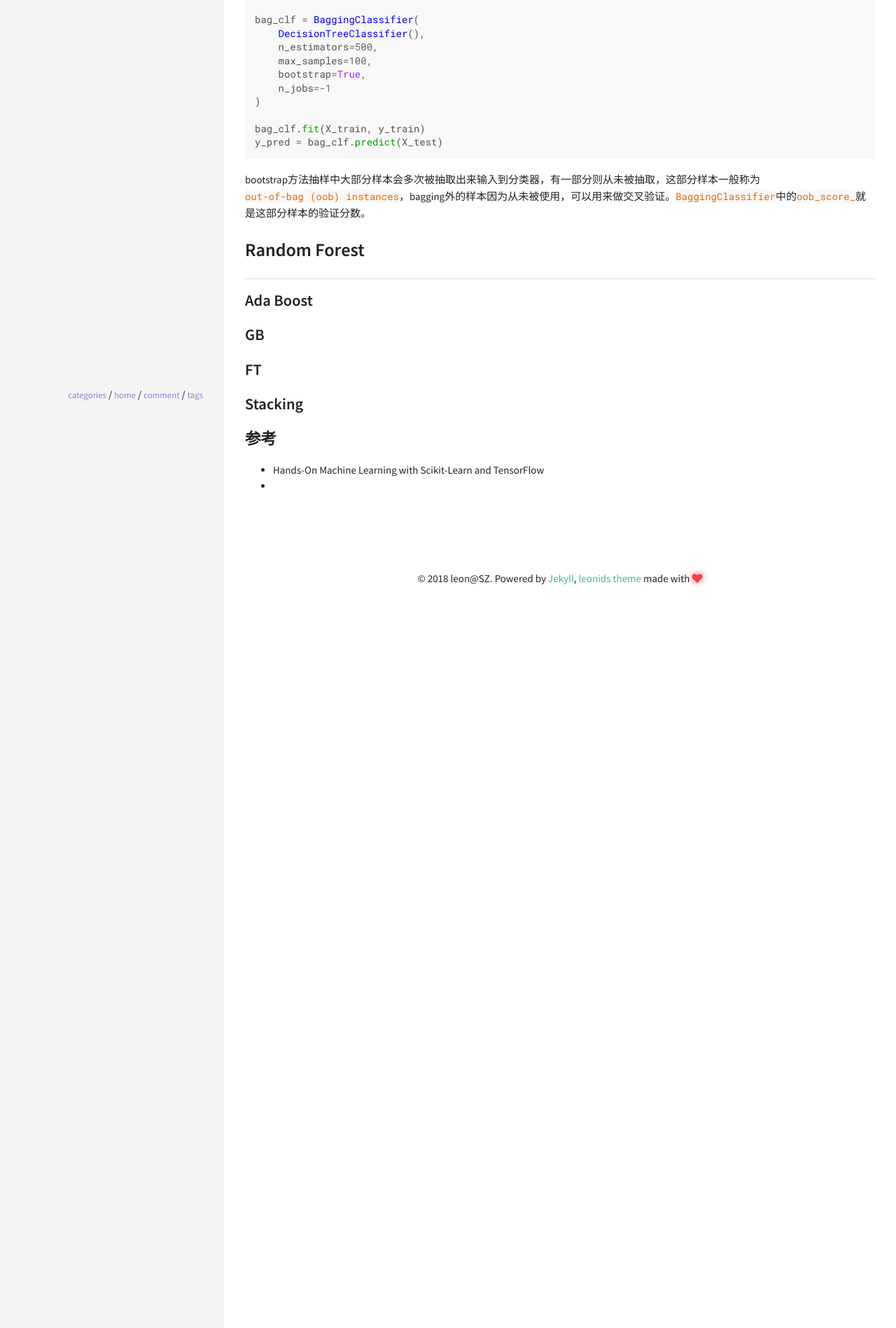
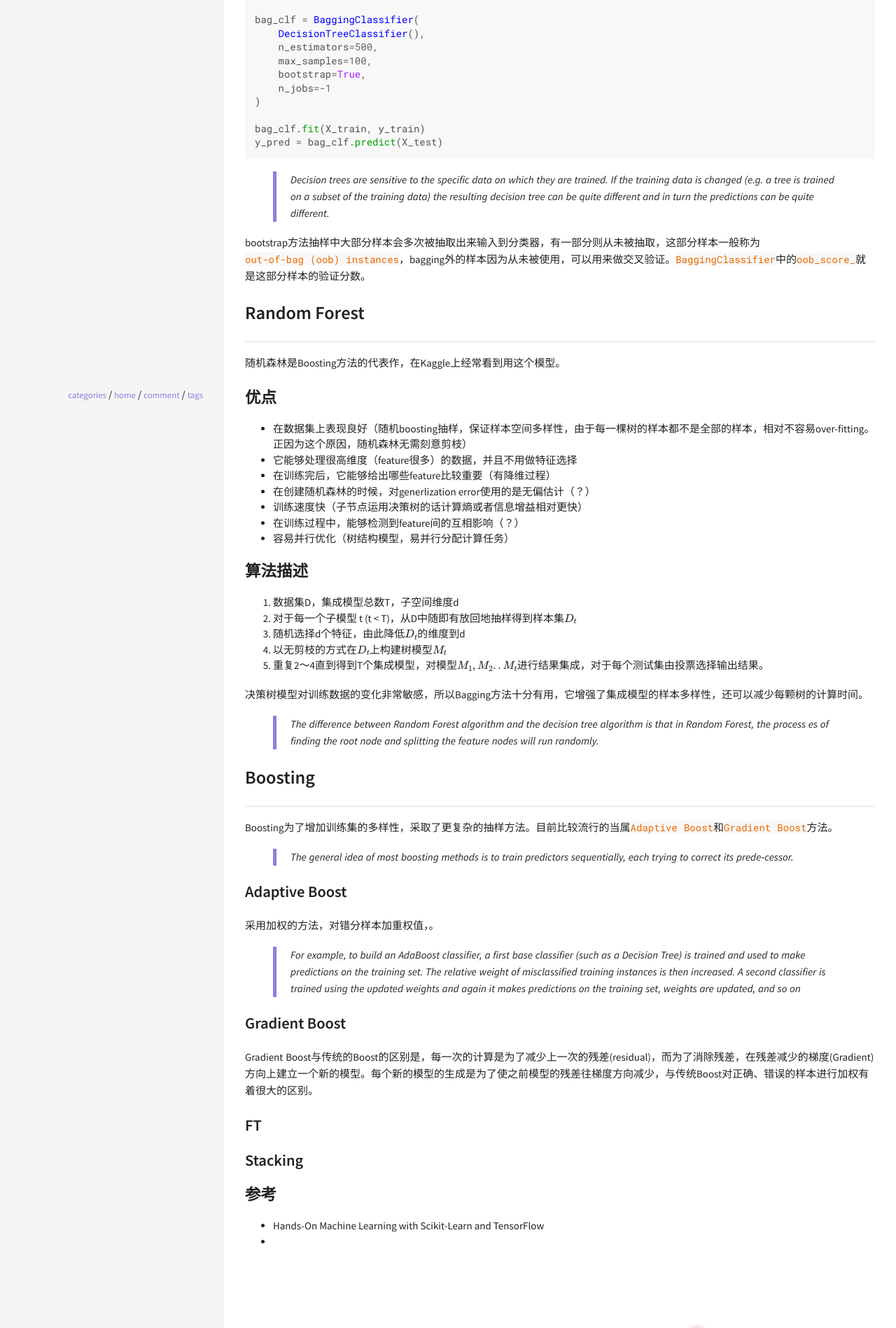
Before and after one commit to yixiaoyang/yixiaoyang.github.io, a Jekyll site: the page built from _posts/2018-08-14-ensemble-learning-tricks.md, in a window 1280 px wide. Shown: the part 754-2652 px from the top of the page at 70% size. Built offline with Jekyll 4.4.1, drawn with Linux system fonts in a browser that asks for light colours; formulas are drawn with MathJax 3; comment, search, counter and statistics services are not loaded.

Commit message:
1.更新文章：更新集成学习文章

````diff
--- a/_posts/2018-08-14-ensemble-learning-tricks.md
+++ b/_posts/2018-08-14-ensemble-learning-tricks.md
@@ -41,13 +41,60 @@ bag_clf.fit(X_train, y_train)
 y_pred = bag_clf.predict(X_test)
 ```
 
+> Decision trees are sensitive to the specific data on which they are trained.
+> If the training data is changed (e.g. a tree is trained on a subset of the
+> training data) the resulting decision tree can be quite different and in
+> turn the predictions can be quite different.
+
 bootstrap方法抽样中大部分样本会多次被抽取出来输入到分类器，有一部分则从未被抽取，这部分样本一般称为`out-of-bag (oob) instances`，bagging外的样本因为从未被使用，可以用来做交叉验证。`BaggingClassifier`中的`oob_score_`就是这部分样本的验证分数。
 
 ## Random Forest
 
-### Ada Boost
+随机森林是Boosting方法的代表作，在Kaggle上经常看到用这个模型。
 
-### GB
+### 优点
+- 在数据集上表现良好（随机boosting抽样，保证样本空间多样性，由于每一棵树的样本都不是全部的样本，相对不容易over-fitting。正因为这个原因，随机森林无需刻意剪枝）
+- 它能够处理很高维度（feature很多）的数据，并且不用做特征选择
+- 在训练完后，它能够给出哪些feature比较重要（有降维过程）
+- 在创建随机森林的时候，对generlization error使用的是无偏估计（？）
+- 训练速度快（子节点运用决策树的话计算熵或者信息增益相对更快）
+- 在训练过程中，能够检测到feature间的互相影响（？）
+- 容易并行优化（树结构模型，易并行分配计算任务）
+
+
+### 算法描述
+
+1. 数据集D，集成模型总数T，子空间维度d
+2. 对于每一个子模型 t (t < T)，从D中随即有放回地抽样得到样本集$$D_t$$
+3. 随机选择d个特征，由此降低$$D_t$$的维度到d
+4. 以无剪枝的方式在$$D_t$$上构建树模型$$M_t$$
+5. 重复2～4直到得到T个集成模型，对模型$$M_1,M_2..M_t$$进行结果集成，对于每个测试集由投票选择输出结果。
+
+决策树模型对训练数据的变化非常敏感，所以Bagging方法十分有用，它增强了集成模型的样本多样性，还可以减少每颗树的计算时间。
+
+>
+> The difference between Random Forest algorithm and the decision tree algorithm is that in Random Forest,
+> the process es of finding the root node and splitting the feature nodes will run randomly.
+
+
+## Boosting
+Boosting为了增加训练集的多样性，采取了更复杂的抽样方法。目前比较流行的当属`Adaptive Boost`和`Gradient Boost`方法。
+
+>  The general idea of most boosting methods is to train predictors sequentially, each trying to correct its prede‐cessor.
+
+
+### Adaptive Boost
+采用加权的方法，对错分样本加重权值，。
+
+> For example, to build an AdaBoost classifier, a first base classifier (such as a Decision Tree) is
+> trained and used to make predictions on the training set. The relative weight of misclassified
+> training instances is then increased. A second classifier is trained using the updated weights
+> and again it makes predictions on the training set, weights are updated, and so on
+
+### Gradient Boost
+
+Gradient Boost与传统的Boost的区别是，每一次的计算是为了减少上一次的残差(residual)，而为了消除残差，在残差减少的梯度(Gradient)方向上建立一个新的模型。每个新的模型的生成是为了使之前模型的残差往梯度方向减少，与传统Boost对正确、错误的样本进行加权有着很大的区别。
+
 
 ### FT
 
````
